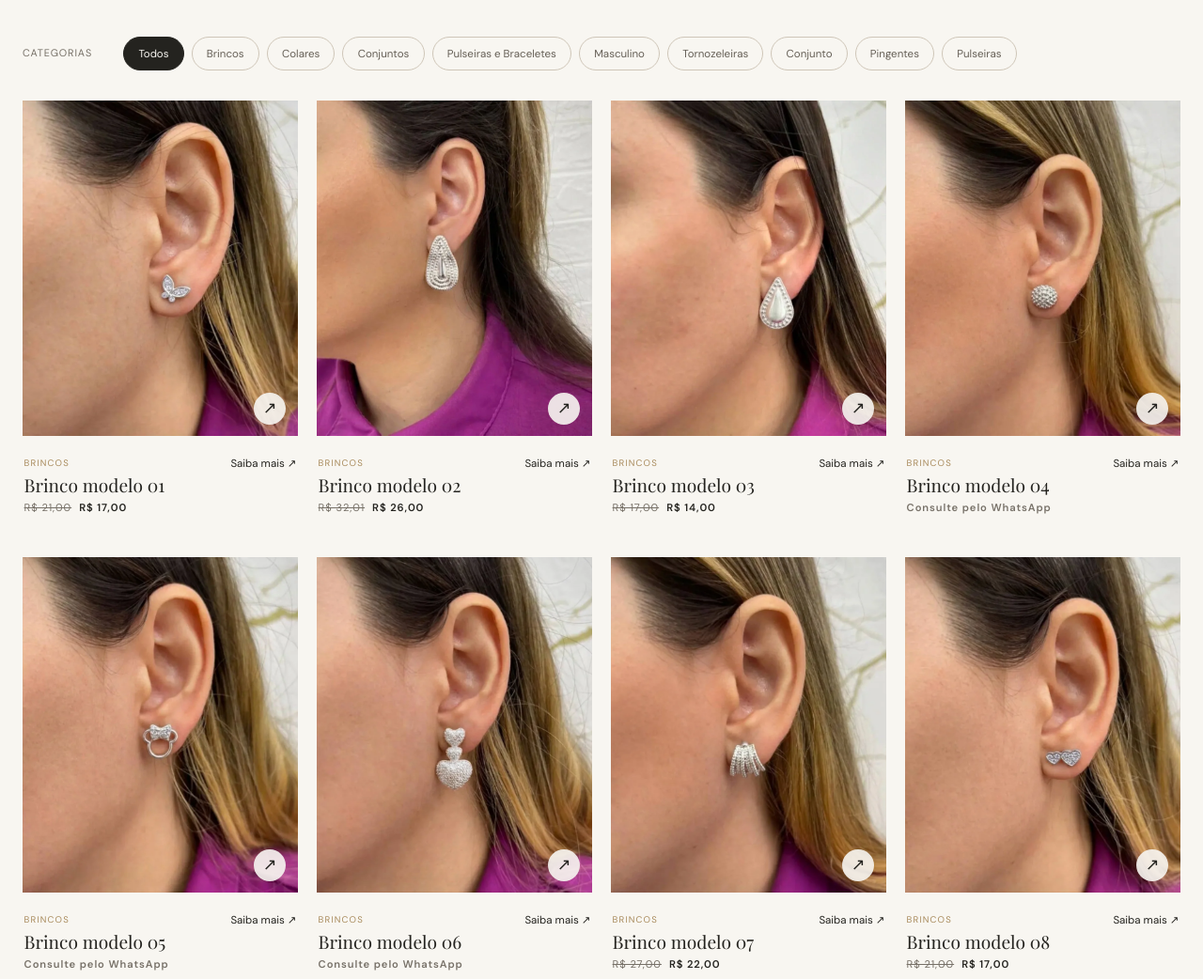
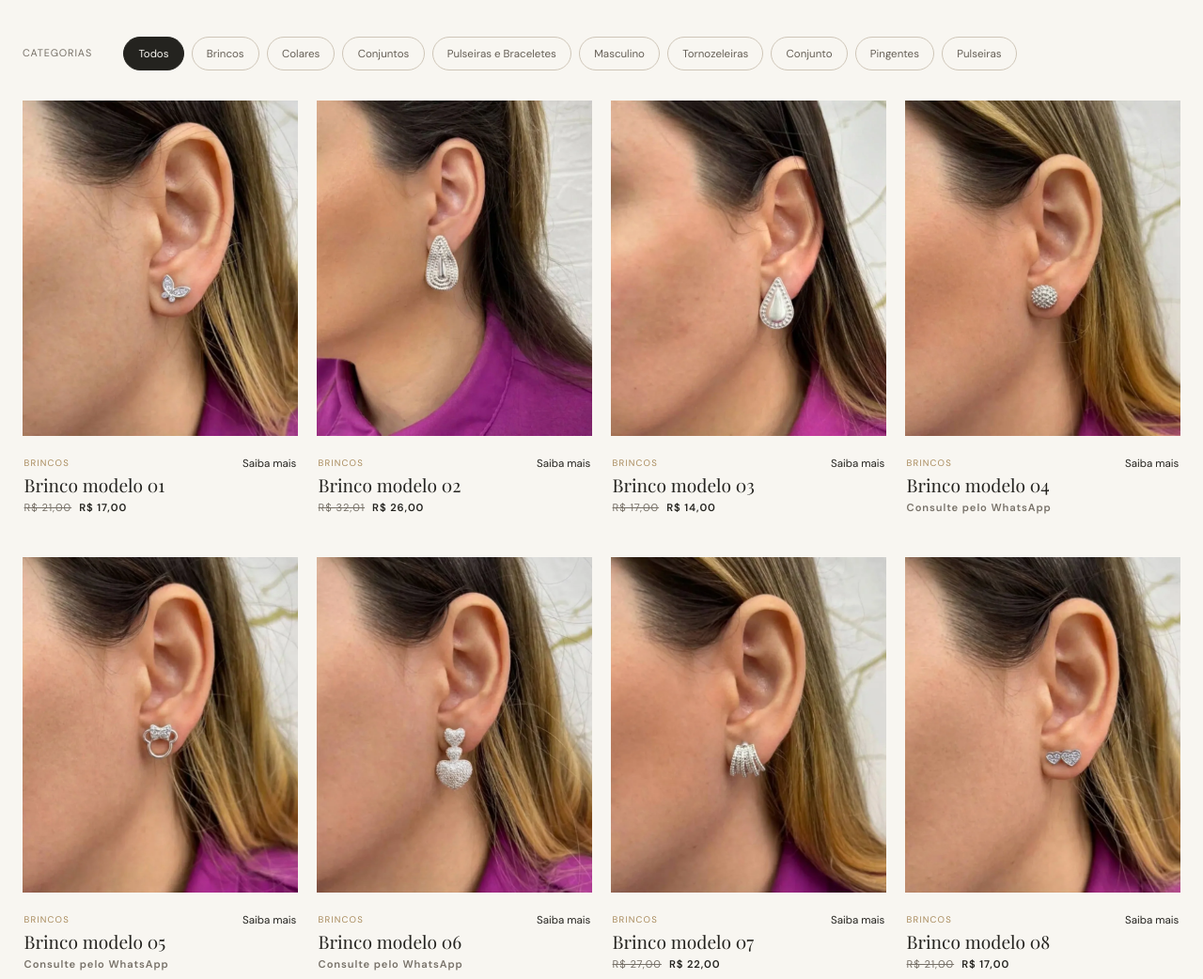
Before and after one commit to Kimadzn/TendTudo, a plain HTML site: page index.html in a window 1280 px wide. Shown: the part 1093-2135 px from the top of the page at 94% size. Drawn offline with nearby package versions, Linux system fonts and the light colour scheme.

Commit message:
novos produtos

```diff
--- a/css/styles.css
+++ b/css/styles.css
@@ -96,7 +96,6 @@ em { color: var(--gold); font-weight: 400; }
 .product-card__photo { position: relative; overflow: hidden; aspect-ratio: .82; background: #e4ddd1; cursor: zoom-in; border: 0; padding: 0; width: 100%; display: block; text-align: left; }
 .product-card__photo img { width: 100%; height: 100%; object-fit: cover; transition: transform .7s cubic-bezier(.2,.7,.2,1); }
 .product-card__photo:hover img { transform: scale(1.055); }
-.product-card__zoom { position: absolute; right: .8rem; bottom: .8rem; width: 34px; height: 34px; display: grid; place-items: center; border-radius: 50%; color: var(--ink); background: rgba(248,246,241,.9); font-size: 1.1rem; }
 .product-card__body { padding: 1rem .1rem .2rem; }
 .product-card__body h3 { font-size: 1.2rem; }
 .product-card__price { color: var(--ink); font-size: .95rem; font-weight: 600; letter-spacing: .025em; margin-top: .42rem; }
--- a/js/app.js
+++ b/js/app.js
@@ -85,10 +85,10 @@
   const productCard = (product, index = 0) => `
     <article class="product-card" style="animation-delay:${Math.min(index, 8) * 55}ms">
       <button class="product-card__photo js-lightbox" type="button" data-image="${esc(product.image || fallbackImg(product.category))}" data-title="${esc(product.name)}" aria-label="Ampliar foto: ${esc(product.name)}">
-        ${imageMarkup(product)}<span class="product-card__zoom" aria-hidden="true">↗</span>
+        ${imageMarkup(product)}
       </button>
       <div class="product-card__body">
-        <div class="product-card__meta"><span>${esc(product.category)}</span><button type="button" class="js-product-contact" data-product="${esc(product.name)}">Saiba mais ↗</button></div>
+        <div class="product-card__meta"><span>${esc(product.category)}</span><button type="button" class="js-product-contact" data-product="${esc(product.name)}">Saiba mais</button></div>
         <h3>${esc(product.name)}</h3>
         <p class="product-card__price">${product.promo ? `<span class="price-old">${esc(product.price)}</span><span class="price-now">${esc(product.promo)}</span>` : esc(product.price || "Consulte pelo WhatsApp")}</p>
         ${product.badges?.length ? `<ul class="badges">${product.badges.map((badge) => `<li>${esc(badge)}</li>`).join("")}</ul>` : ""}
```
